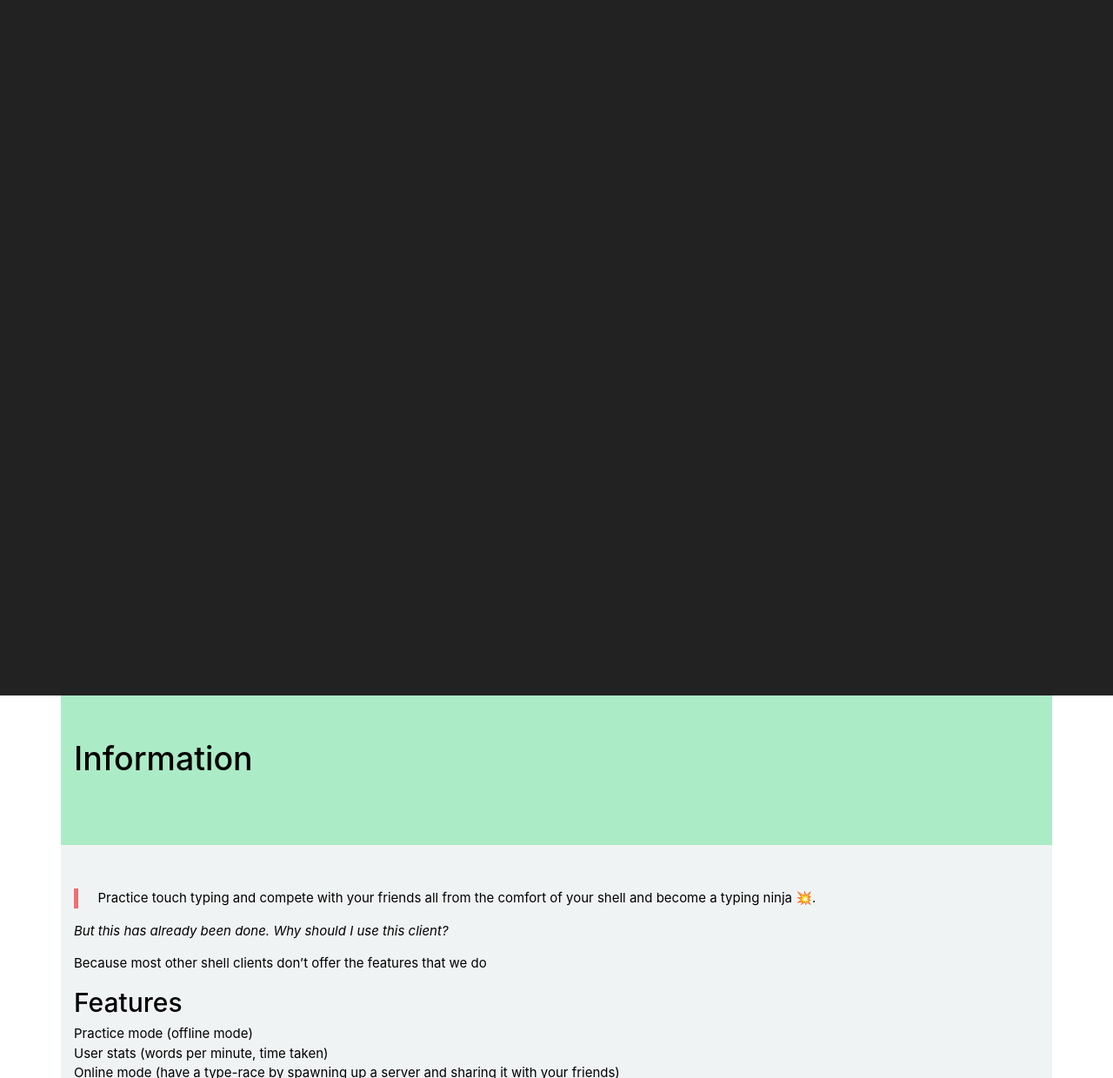
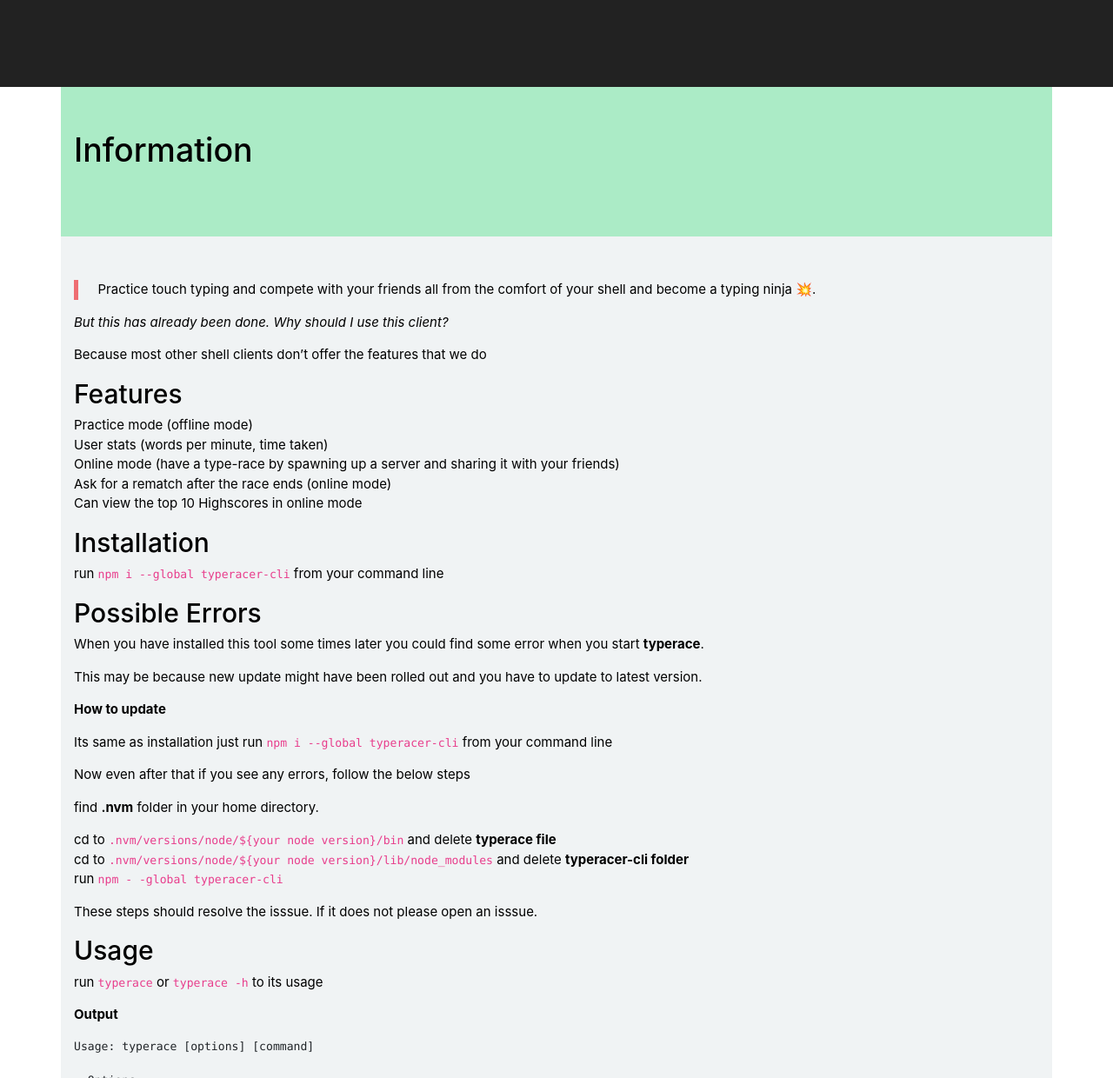
Before and after one commit to p-society/p-society.github.io, a Jekyll site: the page built from _apps/typeracer-cli.md, in a window 1280 px wide and 1400 px high, scrolled down 749 px. Shown: the part 160-1400 px from the top of the window at 87% size. Built offline with Jekyll 4.4.1, drawn with Linux system fonts in a browser that asks for light colours; nearby versions of some CDN libraries; emoji names are drawn with the system emoji font.

Commit message:
some css changes

```diff
--- a/_includes/contributor.html
+++ b/_includes/contributor.html
@@ -11,9 +11,9 @@
       <br><blockquote class="text-center card-panel">{{app.description}}</blockquote>
       <div class="row text-center">
         <div class="col-xs-12 col-md-12">
-          <a  href="{{app.github_url}}" class="btn-floating btn-md waves-effect waves-light contri-github"><p class="text-center">{% octicon mark-github %}</p></a>
-          <a href="{{app.linkedIn_url}}" class="btn-floating btn-md waves-effect waves-light contri-linkedIn"><p class="text-center">in</p></a>
-          <a href="{{app.twitter_url}}" class="btn-floating btn-md waves-effect waves-light contri-twitter"><p class="text-center">T</p></a>
+          <a  href="{{app.github_url}}" target="_blank" class="btn-floating btn-md waves-effect waves-light contri-github"><p class="text-center">{% octicon mark-github %}</p></a>
+          <a href="{{app.linkedIn_url}}" target="_blank" class="btn-floating btn-md waves-effect waves-light contri-linkedIn"><p class="text-center">in</p></a>
+          <a href="{{app.twitter_url}}" target="_blank" class="btn-floating btn-md waves-effect waves-light contri-twitter"><p class="text-center">T</p></a>
         </div>
       </div>
       <div class="row text-center">
--- a/_includes/footer.html
+++ b/_includes/footer.html
@@ -3,14 +3,14 @@
     <div class="footer-container">
       <div class="foot-lists">
         <div class="foot-list">
-          <div class="foot-list-item"><a href="#" class="foot-list-item-anchor">About us</a></div>
-          <div class="foot-list-item"><a href="{{site.email}}" class="foot-list-item-anchor">Contact</a></div>
-          <div class="foot-list-item"><a href="{{site.medium_url}}" class="foot-list-item-anchor">Articles</a></div>
-          <div class="foot-list-item"><a href="{{site.slack_url}}" class="foot-list-item-anchor">Slack</a></div>
+          <div class="foot-list-item"><a href="#" target="_blank" class="foot-list-item-anchor">About us</a></div>
+          <div class="foot-list-item"><a href="{{site.email}}" target="_blank" class="foot-list-item-anchor">Contact</a></div>
+          <div class="foot-list-item"><a href="{{site.medium_url}}" target="_blank" class="foot-list-item-anchor">Articles</a></div>
+          <div class="foot-list-item"><a href="{{site.slack_url}}" target="_blank" class="foot-list-item-anchor">Slack</a></div>
         </div>
         <div class="foot-list">
-          <div class="foot-list-item"><a href="{{site.github_url}}" class="foot-list-item-anchor">Github</a></div>
-          <div class="foot-list-item"><a href="{{site.sourceUrl}}" class="foot-list-item-anchor">Site source code</a></div>
+          <div class="foot-list-item"><a href="{{site.github_url}}" target="_blank" class="foot-list-item-anchor">Github</a></div>
+          <div class="foot-list-item"><a href="{{site.sourceUrl}}" target="_blank" class="foot-list-item-anchor">Site source code</a></div>
         </div>
         <div class="clearfix"></div>
       </div>
@@ -18,10 +18,10 @@
         <div class="foot-form-cont">
           <div class="foot-form-title">Follow us</div>
           <div class="foot-list-item">
-            <a href="{{site.facebook_url}}" class="foot-list-item-anchor">facebook</a>
-            <a href="{{site.twitter_url}}" class="foot-list-item-anchor">twitter</a>
-            <a href="{{site.linkedIn_url}}" class="foot-list-item-anchor">linkedin</a>
-            <a href="{{site.medium_url}}" class="foot-list-item-anchor">medium</a>
+            <a href="{{site.facebook_url}}" target="_blank" class="foot-list-item-anchor">facebook</a>
+            <a href="{{site.twitter_url}}" target="_blank" class="foot-list-item-anchor">twitter</a>
+            <a href="{{site.linkedIn_url}}" target="_blank" class="foot-list-item-anchor">linkedin</a>
+            <a href="{{site.medium_url}}" target="_blank" class="foot-list-item-anchor">medium</a>
           </div>
           <div class="foot-form-desc">We will be happy to have you. :wink:</div>
         </div>
@@ -31,7 +31,7 @@
   <div class="copyright">
     <div class="container-width">
       <div class="made-with">
-        made with :heart: by <a href="{{site.github_url}}">p-society</a>
+        made with :heart: by <a href="{{site.github_url}}" target="_blank">p-society</a>
       </div>
       <div class="clearfix"></div>
     </div>
--- a/_includes/nav.html
+++ b/_includes/nav.html
@@ -39,9 +39,9 @@
      </nav>
    </div>
    </div>
-   <div class="container text-center" style="margin-top:200px;position:relative;margin-bottom:100px;">
+   <div class="container text-center " style="margin-top:200px;position:relative;margin-bottom:100px;">
      <div class="row px-4">
-      <div class="col-md-12 col-xs-12"><blockquote class="jumbotron"><i style="font-size:20px;font-weight:bold;">:wave: "{{site.description}}</i></blockquote></div>
+      <div class="col-md-12 col-xs-12"><blockquote class="jumbotron teal lighten-5"><i style="font-size:20px;font-weight:bold;">:wave: "{{site.description}}</i></blockquote></div>
      </div>
    </div>
   {% endif %}
--- a/_layouts/contributor.html
+++ b/_layouts/contributor.html
@@ -7,9 +7,9 @@
       <div class="jumbotron text-center">
         <img src="{{page.picUrl}}" alt="pic" class="img-fluid img-thumbnail rounded-circle" style="height:250px"><br><br>
         <h3>{{page.name}}</h3>
-        <a  href="{{page.github_url}}" class="btn-floating btn-md waves-effect waves-light contri-github"><p class="text-center">{% octicon mark-github %}</p></a>
-        <a href="{{page.linkedIn_url}}" class="btn-floating btn-md waves-effect waves-light contri-linkedIn"><p class="text-center">in</p></a>
-        <a href="{{page.twitter_url}}" class="btn-floating btn-md waves-effect waves-light contri-twitter"><p class="text-center">T</p></a>
+        <a  href="{{page.github_url}}" target="_blank" class="btn-floating btn-md waves-effect waves-light contri-github"><p class="text-center">{% octicon mark-github %}</p></a>
+        <a href="{{page.linkedIn_url}}" target="_blank" class="btn-floating btn-md waves-effect waves-light contri-linkedIn"><p class="text-center">in</p></a>
+        <a href="{{page.twitter_url}}" target="_blank" class="btn-floating btn-md waves-effect waves-light contri-twitter"><p class="text-center">T</p></a>
       </div>
     </div>
     <div class="col-xs-12 col-md-8">
--- a/assets/css/default.css
+++ b/assets/css/default.css
@@ -190,7 +190,7 @@
 
 .explore {
     padding-top: 100px;
-    padding-bottom: 800px;
+    padding-bottom: 100px;
     background-color: rgb(34, 34, 34);
     font-family: Helvetica, serif;
     color: white;
```
